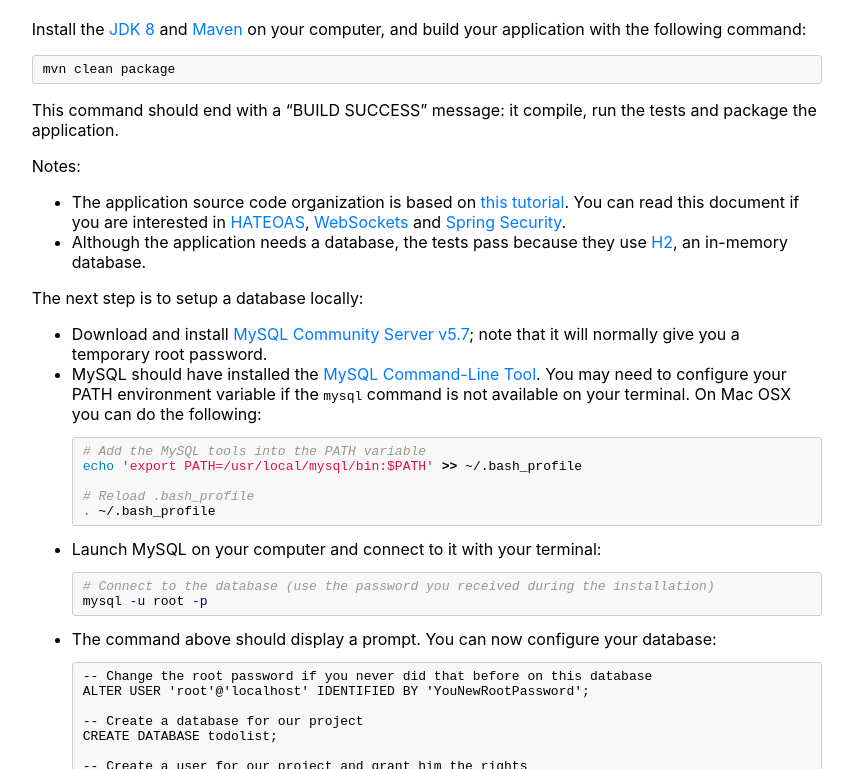
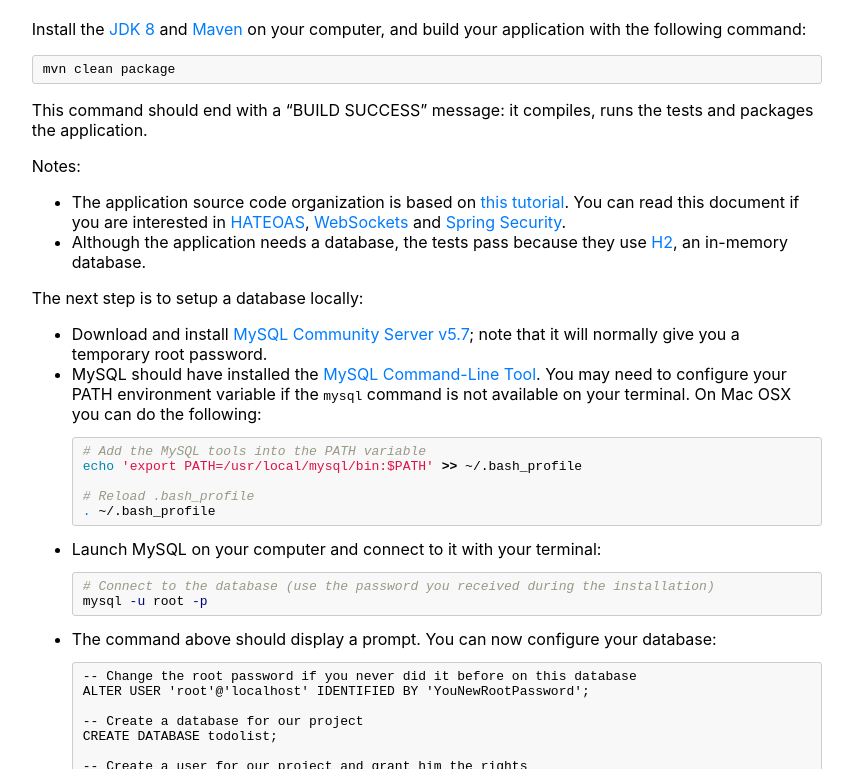
Before and after one commit to alibabacloud-howto/devops, a Jekyll site: the page built from tutorials/devops_for_small_to_medium_web_applications/part_02_continuous_integration.md, in a window 1280 px wide and 1400 px high, scrolled down 2642 px. Shown: the part 160-929 px from the top of the window, without its empty margins (381-1234 px from the left). Built offline with Jekyll 4.4.1, drawn with Linux system fonts in a browser that asks for light colours; our own code applies the rules of GitHub Pages for plain Markdown files; some of the changed text lies outside the part shown.

Commit message:
Fix errors in the Part 2 - Continuous Integration.

````diff
--- a/tutorials/devops_for_small_to_medium_web_applications/part_02_continuous_integration.md
+++ b/tutorials/devops_for_small_to_medium_web_applications/part_02_continuous_integration.md
@@ -116,7 +116,7 @@
 ```bash
 mvn clean package
 ```
-This command should end with a "BUILD SUCCESS" message: it compile, run the tests and package the application.
+This command should end with a "BUILD SUCCESS" message: it compiles, runs the tests and packages the application.
 
 Notes:
 * The application source code organization is based on
@@ -147,7 +147,7 @@
   ```
 * The command above should display a prompt. You can now configure your database:
   ```mysql
-  -- Change the root password if you never did that before on this database
+  -- Change the root password if you never did it before on this database
   ALTER USER 'root'@'localhost' IDENTIFIED BY 'YouNewRootPassword';
 
   -- Create a database for our project
````
Also changed, not shown: other parts of tutorials/devops_for_small_to_medium_web_applications/part_02_continuous_integration.md (+8 -8 lines).
